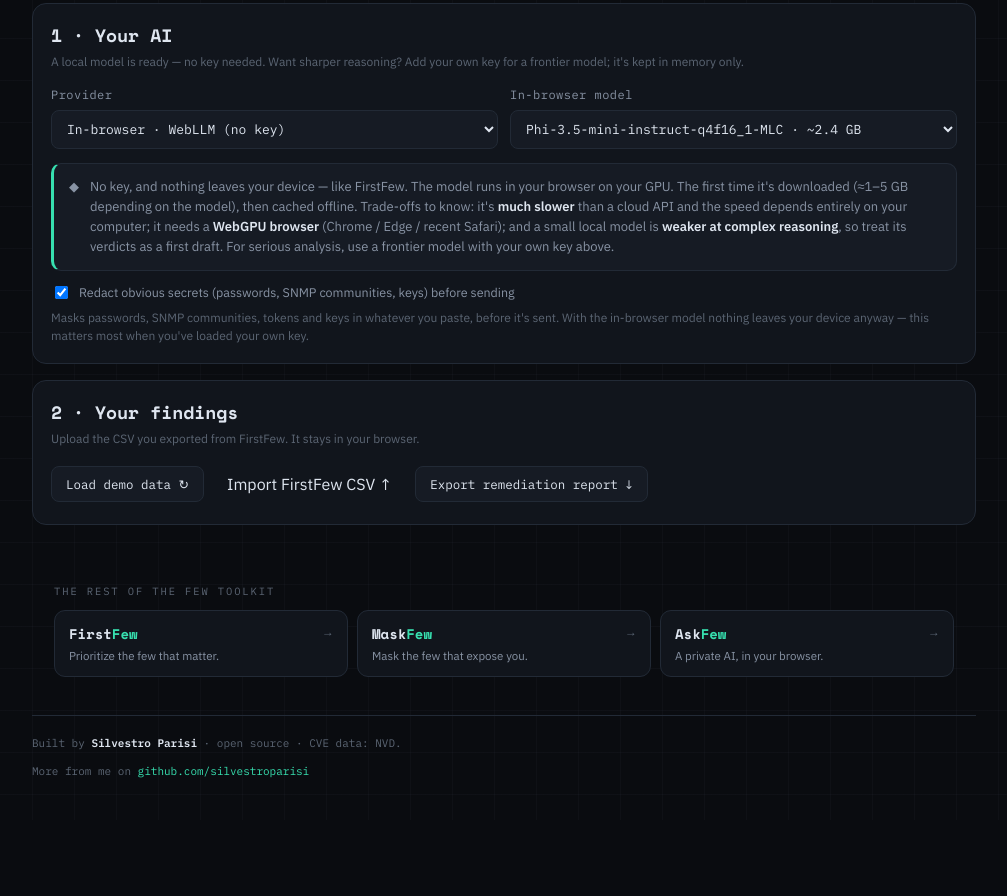
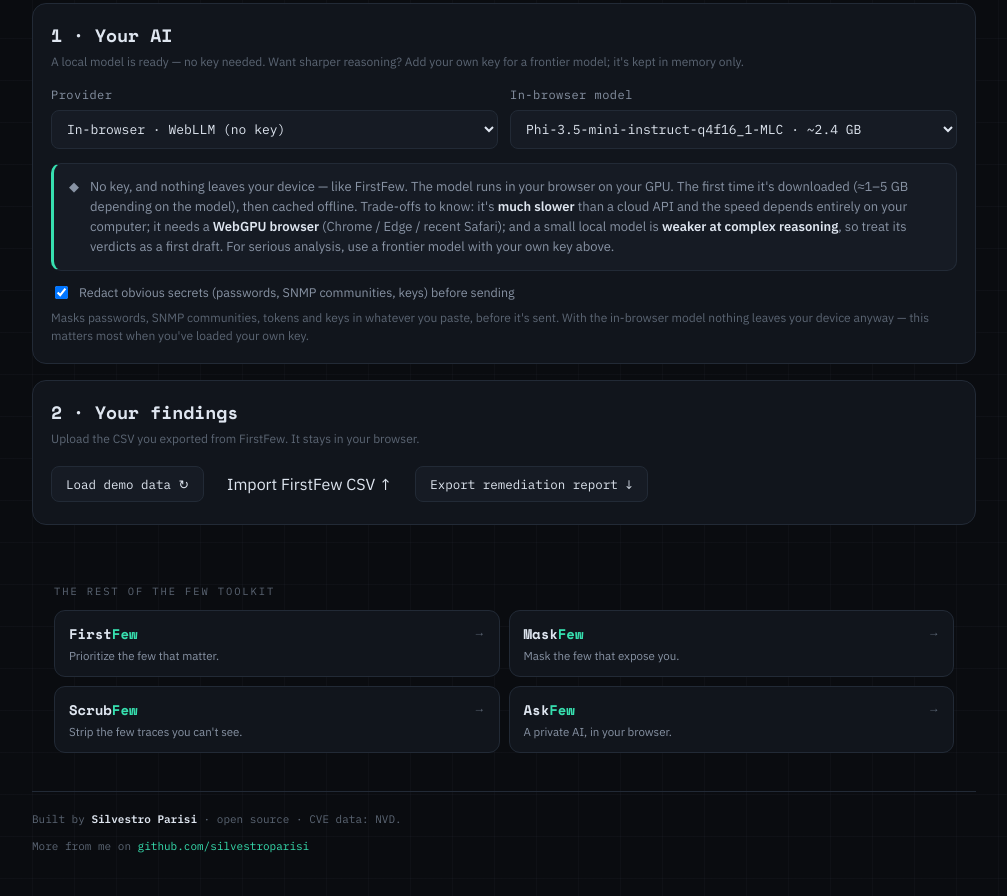
Before and after one commit to silvestroparisi/FixFew, a plain HTML site: page index.html in a window 1280 px wide. Shown: the part 1726-2622 px from the top of the page, without its empty margins (136-1143 px from the left). Before the commit the page ends 2546 px from the top, so only its background shows below. Drawn offline with nearby package versions, Linux system fonts and the light colour scheme.

Commit message:
Add files via upload

```diff
--- a/index.html
+++ b/index.html
@@ -134,7 +134,7 @@
   .hide{display:none!important;}
   .famly{max-width:900px;margin:50px auto 0;padding:8px 0 4px;}
   .famly-h{font-family:'IBM Plex Mono',monospace;font-size:10.5px;letter-spacing:.18em;text-transform:uppercase;color:var(--txt-faint);margin:0 0 11px;}
-  .famly-grid{display:grid;grid-template-columns:repeat(3,1fr);gap:9px;}
+  .famly-grid{display:grid;grid-template-columns:repeat(2,1fr);gap:9px;}
   @media(max-width:620px){.famly-grid{grid-template-columns:1fr;}}
   .famcard{display:flex;flex-direction:column;gap:3px;background:var(--panel);border:1px solid var(--line);border-radius:11px;padding:12px 28px 12px 14px;text-decoration:none;transition:.15s;position:relative;}
   .famcard::after{content:"→";position:absolute;top:12px;right:13px;color:var(--txt-faint);font-size:12px;transition:.15s;}
@@ -245,6 +245,7 @@
     <div class="famly-grid">
       <a class="famcard" href="https://silvestroparisi.github.io/FirstFew/" target="_blank" rel="noopener"><span class="famname">First<span class="ac">Few</span></span><span class="famtag" id="famFirst"></span></a>
       <a class="famcard" href="https://silvestroparisi.github.io/MaskFew/" target="_blank" rel="noopener"><span class="famname">Mask<span class="ac">Few</span></span><span class="famtag" id="famMask"></span></a>
+      <a class="famcard" href="https://silvestroparisi.github.io/ScrubFew/" target="_blank" rel="noopener"><span class="famname">Scrub<span class="ac">Few</span></span><span class="famtag" id="famScrub"></span></a>
       <a class="famcard" href="https://silvestroparisi.github.io/AskFew/" target="_blank" rel="noopener"><span class="famname">Ask<span class="ac">Few</span></span><span class="famtag" id="famAsk"></span></a>
     </div>
   </div>
@@ -310,6 +311,7 @@
   famFirst:`Prioritize the few that matter.`,
   famMask:`Mask the few that expose you.`,
   famAsk:`A private AI, in your browser.`,
+  famScrub:`Strip the few traces you can't see.`,
   footer:`Built by <b style="color:var(--txt)">Silvestro Parisi</b> · open source · CVE data: NVD.<div style="margin-top:9px">More from me on <a href="https://github.com/silvestroparisi" target="_blank" rel="noopener">github.com/silvestroparisi</a></div>`,
   send:`Send`, composePh:`Answer, or paste a config / command output…`,
   noKey:`Set your provider and API key in section 1 first.`,
@@ -364,6 +366,7 @@
   famFirst:`Prioritizza i pochi che contano.`,
   famMask:`Maschera i pochi che ti espongono.`,
   famAsk:`Un'AI privata, nel browser.`,
+  famScrub:`Cancella le poche tracce nascoste.`,
   footer:`Creato da <b style="color:var(--txt)">Silvestro Parisi</b> · open source · dati CVE: NVD.<div style="margin-top:9px">Altro da me su <a href="https://github.com/silvestroparisi" target="_blank" rel="noopener">github.com/silvestroparisi</a></div>`,
   send:`Invia`, composePh:`Rispondi, o incolla una config / l'output di un comando…`,
   noKey:`Imposta prima provider e chiave API nella sezione 1.`,
@@ -407,7 +410,7 @@
  byId('btnDemo').textContent=t.btnDemo;byId('demoNote').textContent=t.demoNote;
  byId('btnSend').textContent=t.send;byId('compose').placeholder=t.composePh;
  byId('footer').innerHTML=t.footer;
- byId('famlyH').textContent=t.famlyH; byId('famFirst').textContent=t.famFirst; byId('famMask').textContent=t.famMask; byId('famAsk').textContent=t.famAsk;
+ byId('famlyH').textContent=t.famlyH; byId('famFirst').textContent=t.famFirst; byId('famMask').textContent=t.famMask; byId('famAsk').textContent=t.famAsk; byId('famScrub').textContent=t.famScrub;
  byId('viewLabel').textContent=t.viewLabel;
  byId('impCount').textContent=DATA.length?t.count(DATA.length):'';
  document.querySelectorAll('#viewSeg span').forEach(s=>{s.textContent=s.dataset.v==='asset'?t.vAsset:s.dataset.v==='cve'?t.vCve:t.vFlat;s.classList.toggle('on',s.dataset.v===VIEW);});
```
Also changed, not shown: 1 other file.
